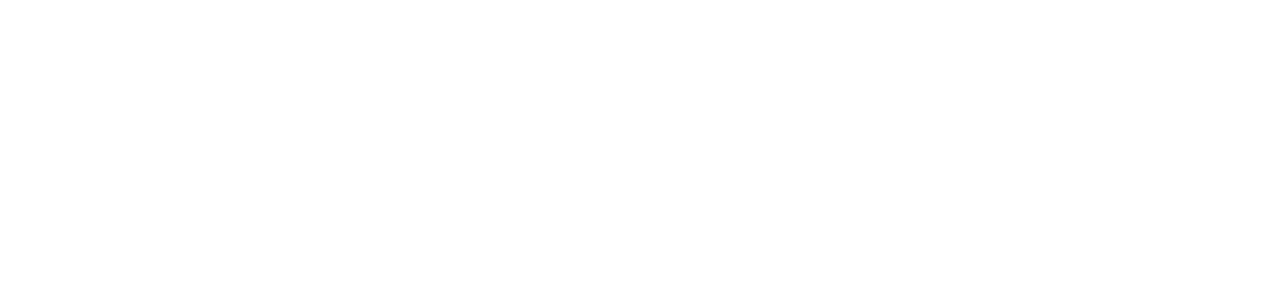
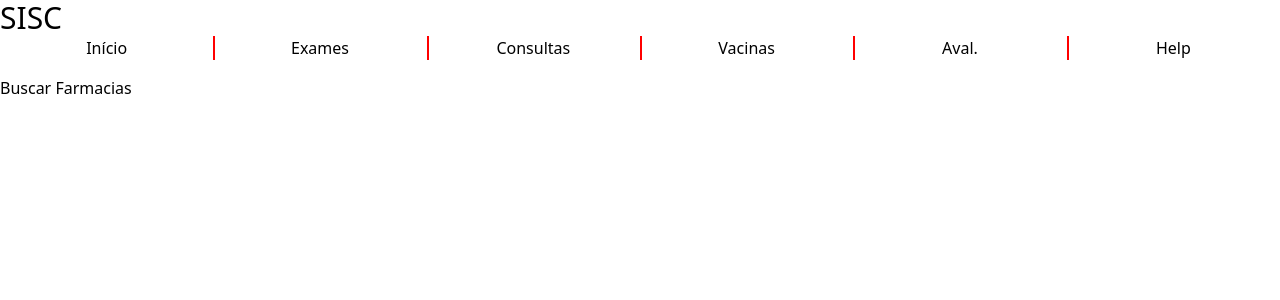
Before and after one commit to Leo-BM/projeto-empreendedor-ads, a Vue app: page /buscar-farmacias in a window 1280 px wide. Before the commit this address had no page. Shown: the top 300 px of the page. Built offline with nearby package versions, Linux system fonts and the light colour scheme.

Commit message:
Add página de busca de Farmácias

```diff
--- /dev/null
+++ b/src/Views/Admin/BuscarFarmacias.vue
@@ -0,0 +1,11 @@
+<template>
+  <Default>
+    <div>Buscar Farmacias</div>
+  </Default>
+</template>
+
+<script setup>
+import Default from "@/Layouts/Default.vue";
+</script>
+
+<style scoped></style>
--- a/src/Views/Admin/Dashboard.vue
+++ b/src/Views/Admin/Dashboard.vue
@@ -6,6 +6,9 @@
       >
       <RouterLink class="btn-primary !p-5" :to="{ name: 'AgendarExamePage' }"
         >Agendar exame</RouterLink
+      >
+      <RouterLink class="btn-primary !p-5" :to="{ name: 'BuscarFarmaciasPage' }"
+        >Buscar Farmacias</RouterLink
       >
     </div>
   </Default>
--- a/src/routes.js
+++ b/src/routes.js
@@ -5,6 +5,7 @@
 import DashboardPage from "./Views/Admin/Dashboard.vue";
 import AgendarConsultaView from "./Views/Admin/AgendarConsulta.vue";
 import AgendarExame from "./Views/Admin/AgendarExame.vue";
+import BuscarFarmacias from "./Views/Admin/BuscarFarmacias.vue";
 
 const routes = [
   { path: "/", component: HomePage, name: "homePage" },
@@ -12,6 +13,11 @@
   { path: "/registro", component: RegistrationPage, name: "registrationPage" },
   { path: "/painel", component: DashboardPage, name: "DashboardPage" },
   { path: "/agendar-exame", component: AgendarExame, name: "AgendarExamePage" },
+  {
+    path: "/buscar-farmacias",
+    component: BuscarFarmacias,
+    name: "BuscarFarmaciasPage",
+  },
   {
     path: "/agendar-consulta",
     component: AgendarConsultaView,
```
